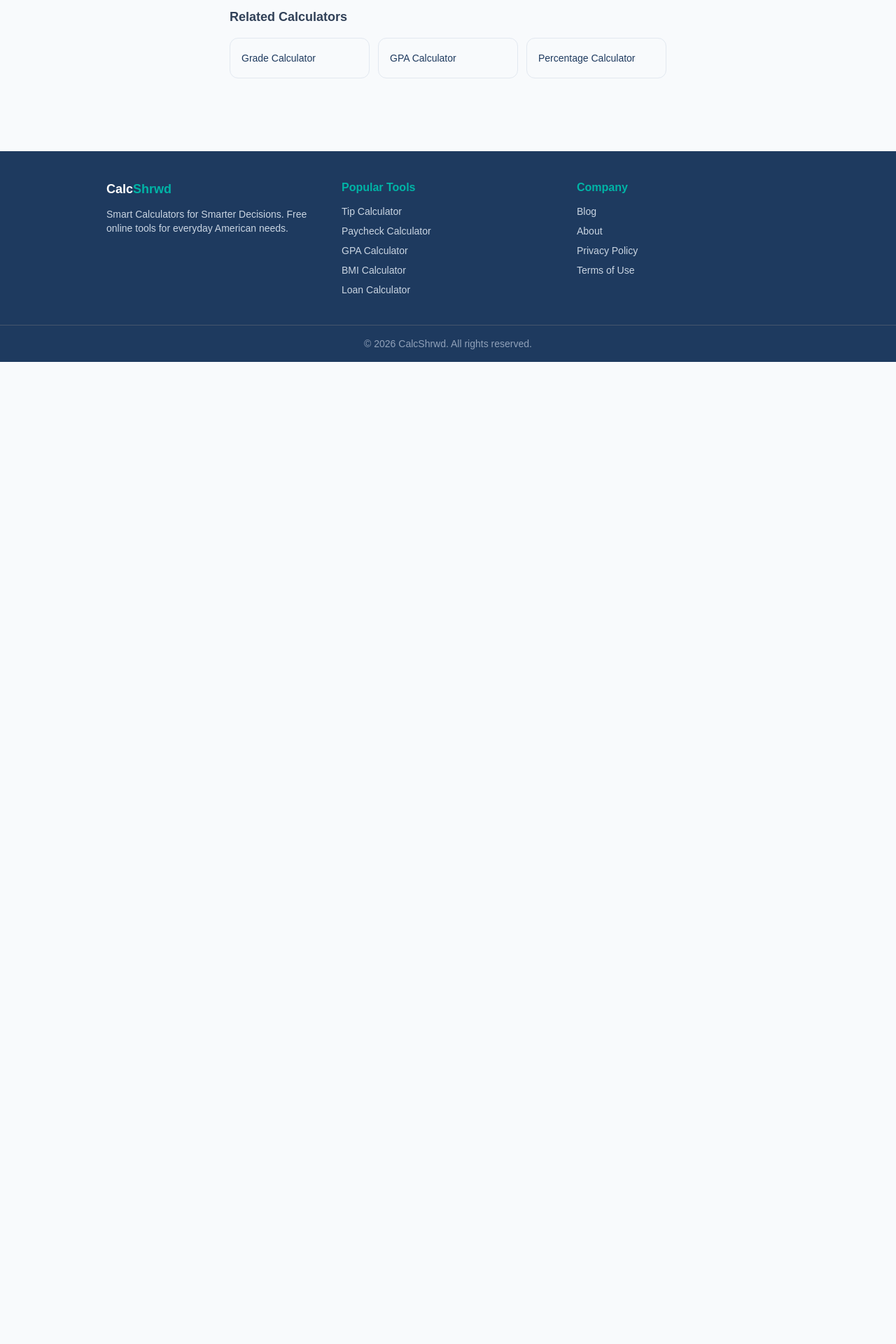
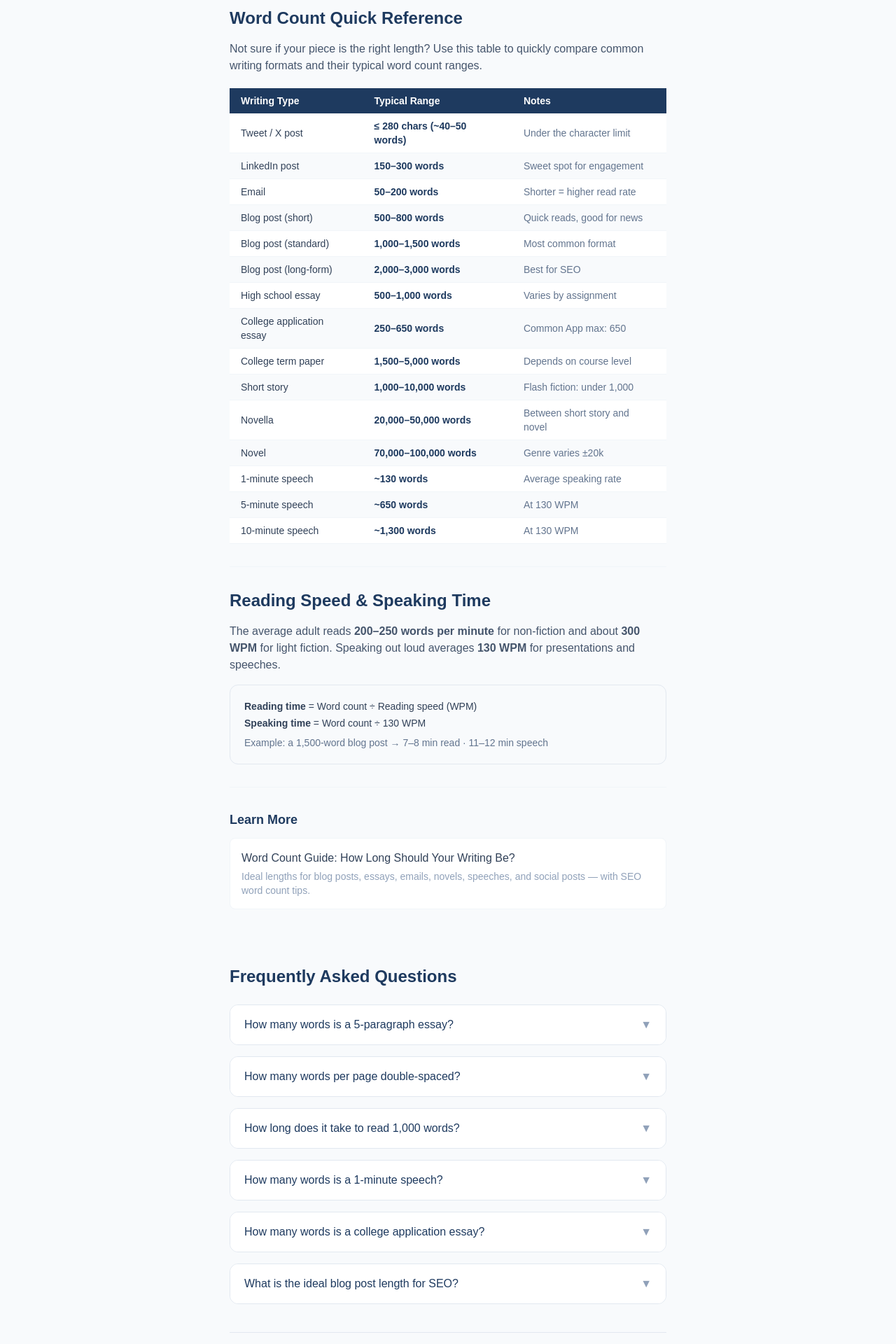
Before and after one commit to monkamonme-collab/calcshrwd, a Next.js app: page /tools/word-counter in a window 1280 px wide. Shown: the part 1080-3000 px from the top of the page at 70% size. Before the commit the page ends 1597 px from the top, so only its background shows below. Built offline with nearby package versions, Linux system fonts and the light colour scheme.

Commit message:
SEO: expand word-counter — word count reference table, FAQ schema, Learn More link

```diff
--- a/app/tools/word-counter/page.tsx
+++ b/app/tools/word-counter/page.tsx
@@ -2,6 +2,24 @@
 
 import { useState, useMemo } from "react";
 import Link from "next/link";
+
+const wordCountRef = [
+  { type: "Tweet / X post", range: "≤ 280 chars (~40–50 words)", notes: "Under the character limit" },
+  { type: "LinkedIn post", range: "150–300 words", notes: "Sweet spot for engagement" },
+  { type: "Email", range: "50–200 words", notes: "Shorter = higher read rate" },
+  { type: "Blog post (short)", range: "500–800 words", notes: "Quick reads, good for news" },
+  { type: "Blog post (standard)", range: "1,000–1,500 words", notes: "Most common format" },
+  { type: "Blog post (long-form)", range: "2,000–3,000 words", notes: "Best for SEO" },
+  { type: "High school essay", range: "500–1,000 words", notes: "Varies by assignment" },
+  { type: "College application essay", range: "250–650 words", notes: "Common App max: 650" },
+  { type: "College term paper", range: "1,500–5,000 words", notes: "Depends on course level" },
+  { type: "Short story", range: "1,000–10,000 words", notes: "Flash fiction: under 1,000" },
+  { type: "Novella", range: "20,000–50,000 words", notes: "Between short story and novel" },
+  { type: "Novel", range: "70,000–100,000 words", notes: "Genre varies ±20k" },
+  { type: "1-minute speech", range: "~130 words", notes: "Average speaking rate" },
+  { type: "5-minute speech", range: "~650 words", notes: "At 130 WPM" },
+  { type: "10-minute speech", range: "~1,300 words", notes: "At 130 WPM" },
+];
 
 export default function WordCounter() {
   const [text, setText] = useState("");
@@ -25,13 +43,24 @@ export default function WordCounter() {
   };
 
   return (
+    <>
       <div className="max-w-2xl mx-auto px-6 py-10">
+        {/* BreadcrumbList schema */}
         <script
           type="application/ld+json"
           dangerouslySetInnerHTML={{
-__html: JSON.stringify({"@context": "https://schema.org", "@type": "BreadcrumbList", "itemListElement": [{"@type": "ListItem", "position": 1, "name": "Home", "item": "https://www.calcshrwd.com/"}, {"@type": "ListItem", "position": 2, "name": "Tools", "item": "https://www.calcshrwd.com/tools"}, {"@type": "ListItem", "position": 3, "name": "Word Counter", "item": "https://www.calcshrwd.com/tools/word-counter"}]})
+            __html: JSON.stringify({
+              "@context": "https://schema.org",
+              "@type": "BreadcrumbList",
+              "itemListElement": [
+                { "@type": "ListItem", "position": 1, "name": "Home", "item": "https://www.calcshrwd.com/" },
+                { "@type": "ListItem", "position": 2, "name": "Tools", "item": "https://www.calcshrwd.com/tools" },
+                { "@type": "ListItem", "position": 3, "name": "Word Counter", "item": "https://www.calcshrwd.com/tools/word-counter" }
+              ]
+            })
           }}
         />
+
         <nav className="text-sm text-slate-400 mb-6">
           <Link href="/" className="hover:text-[#00B4A6]">Home</Link>{" / "}
           <Link href="/tools" className="hover:text-[#00B4A6]">Tools</Link>{" / "}
@@ -39,11 +68,18 @@ __html: JSON.stringify({"@context": "https://schema.org", "@type": "BreadcrumbLi
         </nav>
 
         <div className="relative w-full h-44 rounded-2xl overflow-hidden mb-6">
-              <img src="https://images.unsplash.com/photo-1455390582262-044cdead277a?w=1200&h=400&fit=crop&fm=webp" alt="Typing and writing" className="w-full h-full object-cover" />
+          <img
+            src="https://images.unsplash.com/photo-1455390582262-044cdead277a?w=1200&h=400&fit=crop&fm=webp"
+            alt="Typing and writing — word count tool"
+            className="w-full h-full object-cover"
+          />
           <div className="absolute inset-0 bg-gradient-to-r from-[#1E3A5F]/80 to-[#1E3A5F]/20" />
         </div>
+
         <h1 className="text-3xl font-bold text-[#1E3A5F] mb-2">Word Counter</h1>
-      <p className="text-slate-500 mb-6">Paste or type your text to instantly count words, characters, sentences, and estimate reading time.</p>
+        <p className="text-slate-500 mb-6">
+          Paste or type your text to instantly count words, characters, sentences, and estimate reading time.
+        </p>
 
         <textarea
           value={text}
@@ -54,8 +90,10 @@ __html: JSON.stringify({"@context": "https://schema.org", "@type": "BreadcrumbLi
         />
 
         {text.trim() && (
-        <button onClick={() => setText("")}
-          className="mt-2 text-xs text-slate-400 hover:text-red-400 transition-colors">
+          <button
+            onClick={() => setText("")}
+            className="mt-2 text-xs text-slate-400 hover:text-red-400 transition-colors"
+          >
             Clear text
           </button>
         )}
@@ -78,24 +116,140 @@ __html: JSON.stringify({"@context": "https://schema.org", "@type": "BreadcrumbLi
 
         <div className="mt-4 flex items-center gap-3 bg-slate-50 border border-slate-100 rounded-xl px-4 py-3">
           <span className="text-sm text-slate-600">Reading speed:</span>
-        <input type="number" value={wpm} onChange={(e) => setWpm(e.target.value)}
-          className="w-20 border border-slate-200 rounded-lg px-3 py-1 text-sm focus:outline-none focus:border-[#00B4A6]" />
+          <input
+            type="number"
+            value={wpm}
+            onChange={(e) => setWpm(e.target.value)}
+            className="w-20 border border-slate-200 rounded-lg px-3 py-1 text-sm focus:outline-none focus:border-[#00B4A6]"
+          />
           <span className="text-sm text-slate-600">WPM</span>
         </div>
+
+        {/* Word Count Quick Reference */}
+        <div className="mt-10 border-t border-slate-100 pt-8">
+          <h2 className="text-2xl font-bold text-[#1E3A5F] mb-4">Word Count Quick Reference</h2>
+          <p className="text-slate-600 mb-5">
+            Not sure if your piece is the right length? Use this table to quickly compare common writing
+            formats and their typical word count ranges.
+          </p>
+          <div className="overflow-x-auto">
+            <table className="w-full text-sm border-collapse">
+              <thead>
+                <tr className="bg-[#1E3A5F] text-white">
+                  <th className="px-4 py-2 text-left">Writing Type</th>
+                  <th className="px-4 py-2 text-left">Typical Range</th>
+                  <th className="px-4 py-2 text-left hidden sm:table-cell">Notes</th>
+                </tr>
+              </thead>
+              <tbody>
+                {wordCountRef.map((row, i) => (
+                  <tr
+                    key={i}
+                    className={"border-b border-slate-100" + (i % 2 === 1 ? " bg-slate-50" : " bg-white")}
+                  >
+                    <td className="px-4 py-2 font-medium text-slate-700">{row.type}</td>
+                    <td className="px-4 py-2 text-[#1E3A5F] font-semibold">{row.range}</td>
+                    <td className="px-4 py-2 text-slate-500 hidden sm:table-cell">{row.notes}</td>
+                  </tr>
+                ))}
+              </tbody>
+            </table>
+          </div>
+        </div>
+
+        {/* Reading & Speaking Speed */}
+        <div className="mt-8 border-t border-slate-100 pt-8">
+          <h2 className="text-2xl font-bold text-[#1E3A5F] mb-4">Reading Speed & Speaking Time</h2>
+          <p className="text-slate-600 mb-4">
+            The average adult reads <strong>200–250 words per minute</strong> for non-fiction and about
+            <strong> 300 WPM</strong> for light fiction. Speaking out loud averages <strong>130 WPM</strong>{" "}
+            for presentations and speeches.
+          </p>
+          <div className="bg-slate-50 border border-slate-200 rounded-xl p-5 text-sm text-slate-700">
+            <p><strong>Reading time</strong> = Word count ÷ Reading speed (WPM)</p>
+            <p className="mt-1"><strong>Speaking time</strong> = Word count ÷ 130 WPM</p>
+            <p className="mt-2 text-slate-500">Example: a 1,500-word blog post → 7–8 min read · 11–12 min speech</p>
+          </div>
+        </div>
+
+        {/* Learn More */}
+        <div className="mt-8 border-t border-slate-100 pt-8">
+          <h2 className="text-lg font-semibold text-[#1E3A5F] mb-3">Learn More</h2>
+          <Link
+            href="/blog/word-count-guide"
+            className="block bg-white border border-slate-100 rounded-lg p-4 hover:border-[#00B4A6] transition-colors"
+          >
+            <p className="font-medium text-slate-700">Word Count Guide: How Long Should Your Writing Be?</p>
+            <p className="text-sm text-slate-400 mt-1">
+              Ideal lengths for blog posts, essays, emails, novels, speeches, and social posts — with SEO word count tips.
+            </p>
+          </Link>
+        </div>
+      </div>
+
+      {/* FAQ Section */}
+      <div className="max-w-2xl mx-auto px-6 pb-16">
+        <script
+          type="application/ld+json"
+          dangerouslySetInnerHTML={{
+            __html: JSON.stringify({
+              "@context": "https://schema.org",
+              "@type": "FAQPage",
+              "mainEntity": [
+                { "@type": "Question", "name": "How many words is a 5-paragraph essay?", "acceptedAnswer": { "@type": "Answer", "text": "A 5-paragraph essay is typically 500–800 words. Each paragraph is about 100–150 words: an introduction, three body paragraphs, and a conclusion." } },
+                { "@type": "Question", "name": "How many words per page double-spaced?", "acceptedAnswer": { "@type": "Answer", "text": "A standard double-spaced page (12pt Times New Roman, 1-inch margins) holds approximately 250–275 words. So a 5-page paper is roughly 1,250–1,375 words." } },
+                { "@type": "Question", "name": "How long does it take to read 1,000 words?", "acceptedAnswer": { "@type": "Answer", "text": "At an average reading speed of 200 WPM, 1,000 words takes about 5 minutes to read. At 250 WPM it takes 4 minutes." } },
+                { "@type": "Question", "name": "How many words is a 1-minute speech?", "acceptedAnswer": { "@type": "Answer", "text": "At an average speaking rate of 130 words per minute, a 1-minute speech is approximately 130 words. A 5-minute speech is about 650 words." } },
+                { "@type": "Question", "name": "How many words is a college application essay?", "acceptedAnswer": { "@type": "Answer", "text": "The Common App personal essay has a maximum of 650 words. Most admissions counselors recommend 500–650 words. Shorter submissions under 250 words are generally too brief to be competitive." } },
+                { "@type": "Question", "name": "What is the ideal blog post length for SEO?", "acceptedAnswer": { "@type": "Answer", "text": "For SEO, long-form blog posts of 1,500–2,500 words tend to rank better because they cover topics comprehensively. However, the content should match what the reader actually needs — a 600-word post that fully answers a simple question outperforms a padded 2,000-word post." } }
+              ]
+            })
+          }}
+        />
+        <h2 className="text-2xl font-bold text-[#1E3A5F] mb-6 mt-10">Frequently Asked Questions</h2>
+        <div className="space-y-4">
+          {[
+            { q: "How many words is a 5-paragraph essay?", a: "A 5-paragraph essay is typically 500–800 words. Each paragraph is about 100–150 words: an introduction, three body paragraphs, and a conclusion." },
+            { q: "How many words per page double-spaced?", a: "A standard double-spaced page (12pt Times New Roman, 1-inch margins) holds approximately 250–275 words. So a 5-page paper is roughly 1,250–1,375 words." },
+            { q: "How long does it take to read 1,000 words?", a: "At an average reading speed of 200 WPM, 1,000 words takes about 5 minutes to read. At 250 WPM it takes 4 minutes." },
+            { q: "How many words is a 1-minute speech?", a: "At an average speaking rate of 130 words per minute, a 1-minute speech is approximately 130 words. A 5-minute speech is about 650 words." },
+            { q: "How many words is a college application essay?", a: "The Common App personal essay has a maximum of 650 words. Most admissions counselors recommend 500–650 words. Shorter submissions under 250 words are generally too brief to be competitive." },
+            { q: "What is the ideal blog post length for SEO?", a: "For SEO, long-form blog posts of 1,500–2,500 words tend to rank better because they cover topics comprehensively. However, the content should match what the reader actually needs — a 600-word post that fully answers a simple question outperforms a padded 2,000-word post." }
+          ].map(({ q, a }) => (
+            <details key={q} className="group border border-slate-200 rounded-xl overflow-hidden">
+              <summary className="flex justify-between items-center cursor-pointer px-5 py-4 bg-white hover:bg-slate-50 font-medium text-[#1E3A5F]">
+                {q}
+                <span className="ml-4 text-slate-400 group-open:rotate-180 transition-transform">▼</span>
+              </summary>
+              <div className="px-5 py-4 text-slate-600 text-sm bg-slate-50 border-t border-slate-100">{a}</div>
+            </details>
+          ))}
+        </div>
+
         <div className="mt-10 pt-8 border-t border-slate-200">
           <h2 className="text-lg font-semibold text-slate-700 mb-4">Related Calculators</h2>
           <div className="grid grid-cols-1 sm:grid-cols-3 gap-3">
-      <Link href="/tools/grade-calculator" className="block p-4 rounded-xl border border-slate-200 hover:border-[#00B4A6] hover:shadow-md transition-all">
+            <Link
+              href="/tools/grade-calculator"
+              className="block p-4 rounded-xl border border-slate-200 hover:border-[#00B4A6] hover:shadow-md transition-all"
+            >
               <span className="text-sm font-medium text-[#1E3A5F]">Grade Calculator</span>
             </Link>
-      <Link href="/tools/gpa-calculator" className="block p-4 rounded-xl border border-slate-200 hover:border-[#00B4A6] hover:shadow-md transition-all">
+            <Link
+              href="/tools/gpa-calculator"
+              className="block p-4 rounded-xl border border-slate-200 hover:border-[#00B4A6] hover:shadow-md transition-all"
+            >
               <span className="text-sm font-medium text-[#1E3A5F]">GPA Calculator</span>
             </Link>
-      <Link href="/tools/percentage-calculator" className="block p-4 rounded-xl border border-slate-200 hover:border-[#00B4A6] hover:shadow-md transition-all">
+            <Link
+              href="/tools/percentage-calculator"
+              className="block p-4 rounded-xl border border-slate-200 hover:border-[#00B4A6] hover:shadow-md transition-all"
+            >
               <span className="text-sm font-medium text-[#1E3A5F]">Percentage Calculator</span>
             </Link>
           </div>
         </div>
       </div>
+    </>
   );
 }
```
Lines whose indentation alone changed are shown as unchanged.
